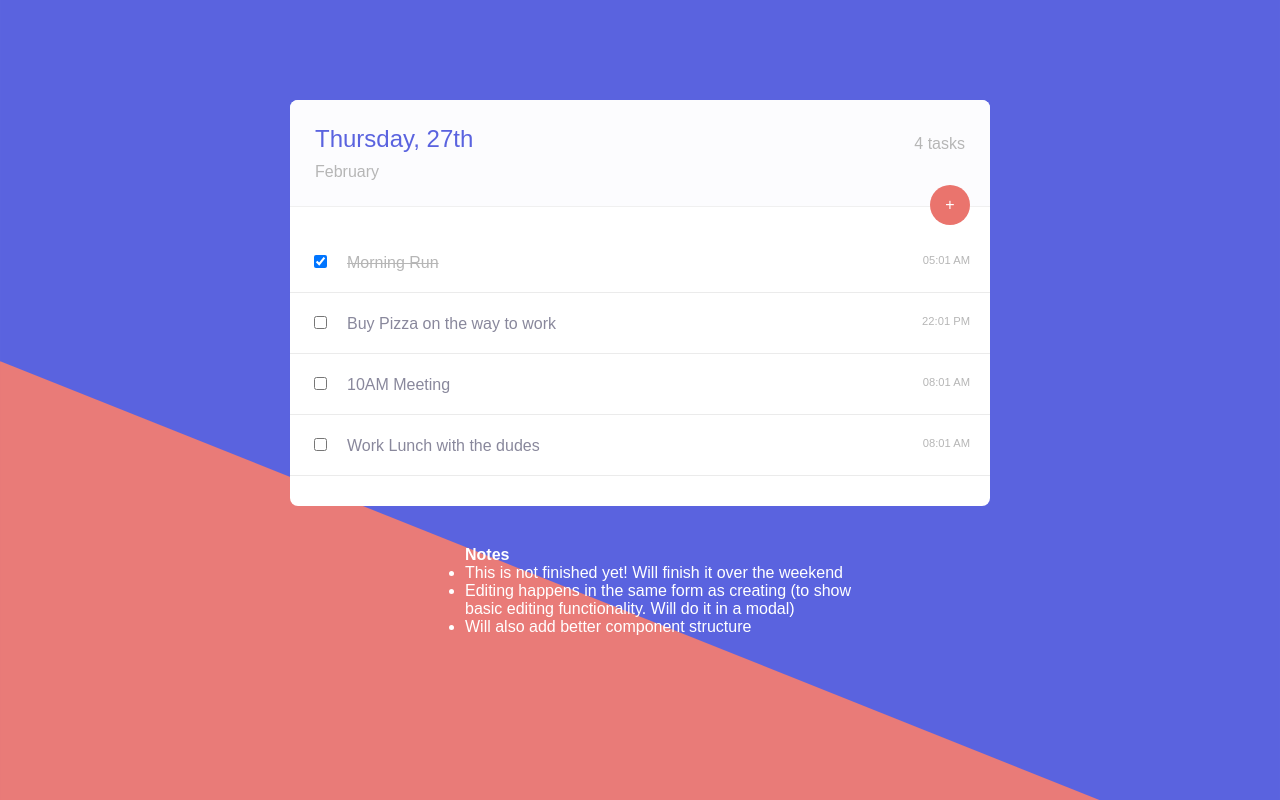
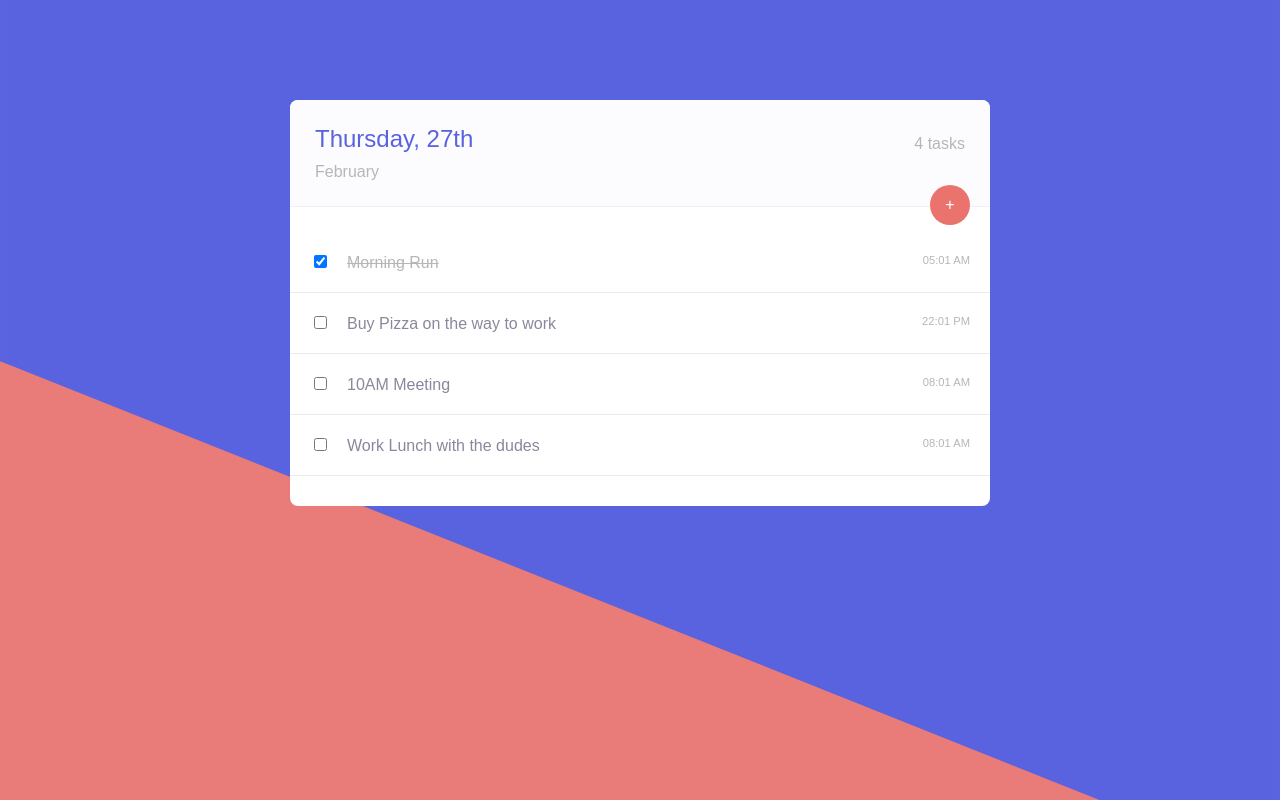
Before and after one commit to sbastidasr/forethought-todo, a React (Create React App) app: page / in a window 1280 px wide. Built offline with nearby package versions, Linux system fonts and the light colour scheme.

Commit message:
Finish inline edit

```diff
--- a/src/App.js
+++ b/src/App.js
@@ -1,25 +1,12 @@
 import React from "react";
 import styled from "styled-components";
 import ToDo from "./ToDo";
-// import background from "./background.svg";
 
 class App extends React.Component {
   render() {
     return (
       <AppContainer>
         <ToDo />
-        <Notes>
-          <ul>
-            <b>Notes</b>
-            <li>This is not finished yet! Will finish it over the weekend </li>
-            <li>
-              Editing happens in the same form as creating (to show basic
-              editing functionality. Will do it in a modal)
-            </li>
-
-            <li>Will also add better component structure</li>
-          </ul>
-        </Notes>
       </AppContainer>
     );
   }
@@ -33,11 +20,5 @@ const AppContainer = styled.div`
   background-image: url("background.svg");
   background-size: cover;
 `;
-const Notes = styled.div`
-  width: 430px;
-  color: white;
-  margin: auto;
-  text-align: left;
-`;
 
 export default App;
--- a/src/Header.js
+++ b/src/Header.js
@@ -21,8 +21,6 @@ const Header = ({ toDos }) => {
 };
 
 export default Header;
-
-// HEADER
 
 const HeaderContainer = styled.div`
   padding: 25px;
--- a/src/ToDo.js
+++ b/src/ToDo.js
@@ -46,20 +46,18 @@ const ToDo = () => {
       <Header toDos={toDos} />
 
       {!showForm && (
-        <AddToDoButton onClick={() => setShowForm(!showForm)}>
-          {showForm ? "-" : "+"}
-        </AddToDoButton>
+        <AddToDoButton onClick={() => setShowForm(!showForm)}>+</AddToDoButton>
       )}
 
       {showForm && (
         <ToDoForm
-          addItem={addItem}
           setShowForm={setShowForm}
           addItemCallback={addItem}
+          cancel={() => setShowForm(false)}
         />
       )}
 
-      <TodoContainer>
+      <div>
         {toDos.map((toDo, index) => {
           if (toDo.editing)
             return (
@@ -87,13 +85,11 @@ const ToDo = () => {
             />
           );
         })}
-      </TodoContainer>
+      </div>
       <div style={{ height: "30px" }} />
     </ToDos>
   );
 };
-
-// MAIN CONTAINER
 
 const ToDos = styled.div`
   width: 90%;
@@ -110,8 +106,6 @@ const ToDos = styled.div`
   }
 `;
 
-// HEADER
-
 const AddToDoButton = styled.div`
   width: 40px;
   height: 40px;
@@ -127,10 +121,4 @@ const AddToDoButton = styled.div`
   background-color: rgb(234, 116, 109);
 `;
 
-// TODO ITEMS
-
-const TodoContainer = styled.div`
-  // margin-top: 20px;
-`;
-
 export default ToDo;
--- a/src/ToDoForm.js
+++ b/src/ToDoForm.js
@@ -1,9 +1,7 @@
-import moment from "moment";
 import React, { useState } from "react";
 import styled from "styled-components";
 
 const ToDoForm = ({ addItemCallback, cancel, toDo }) => {
-  // console.
   const [timeInput, setTimeInput] = useState(
     toDo ? toDo.due.format("HH:mm") : "00:00"
   );
```
